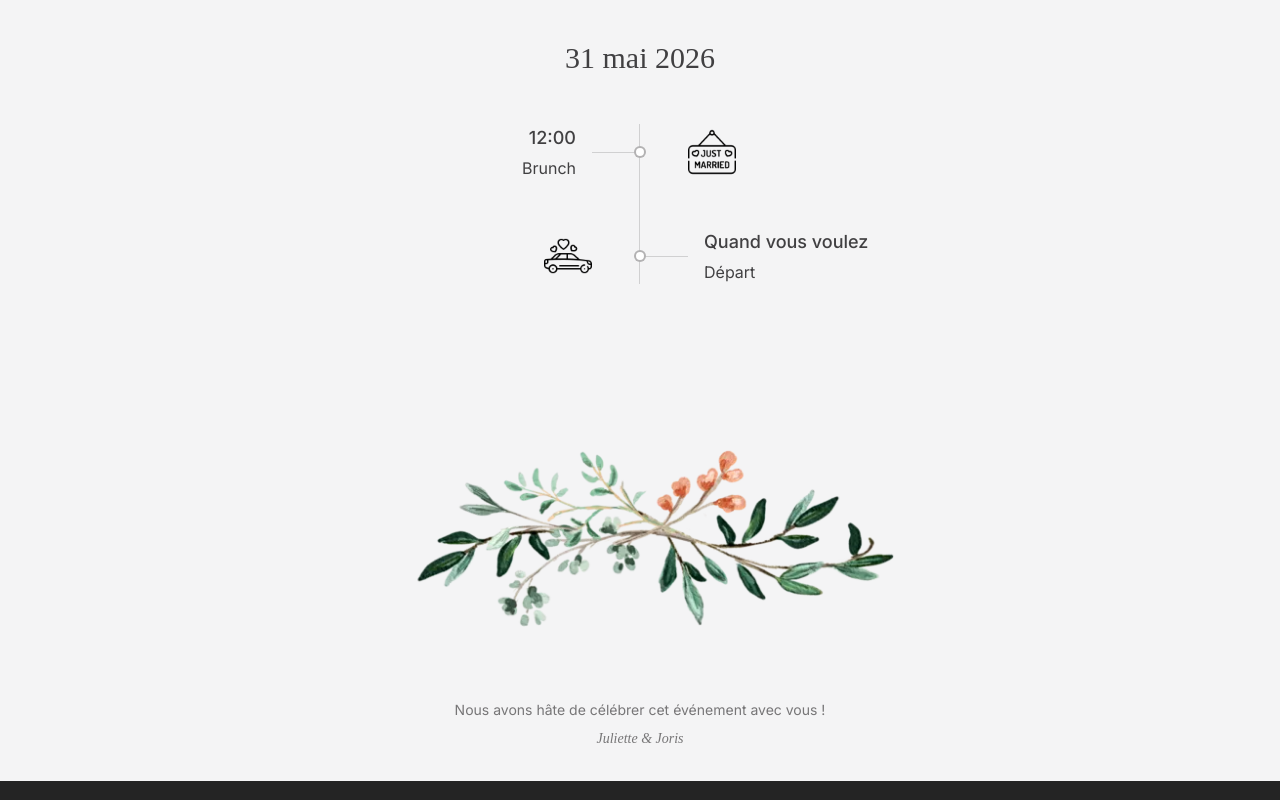
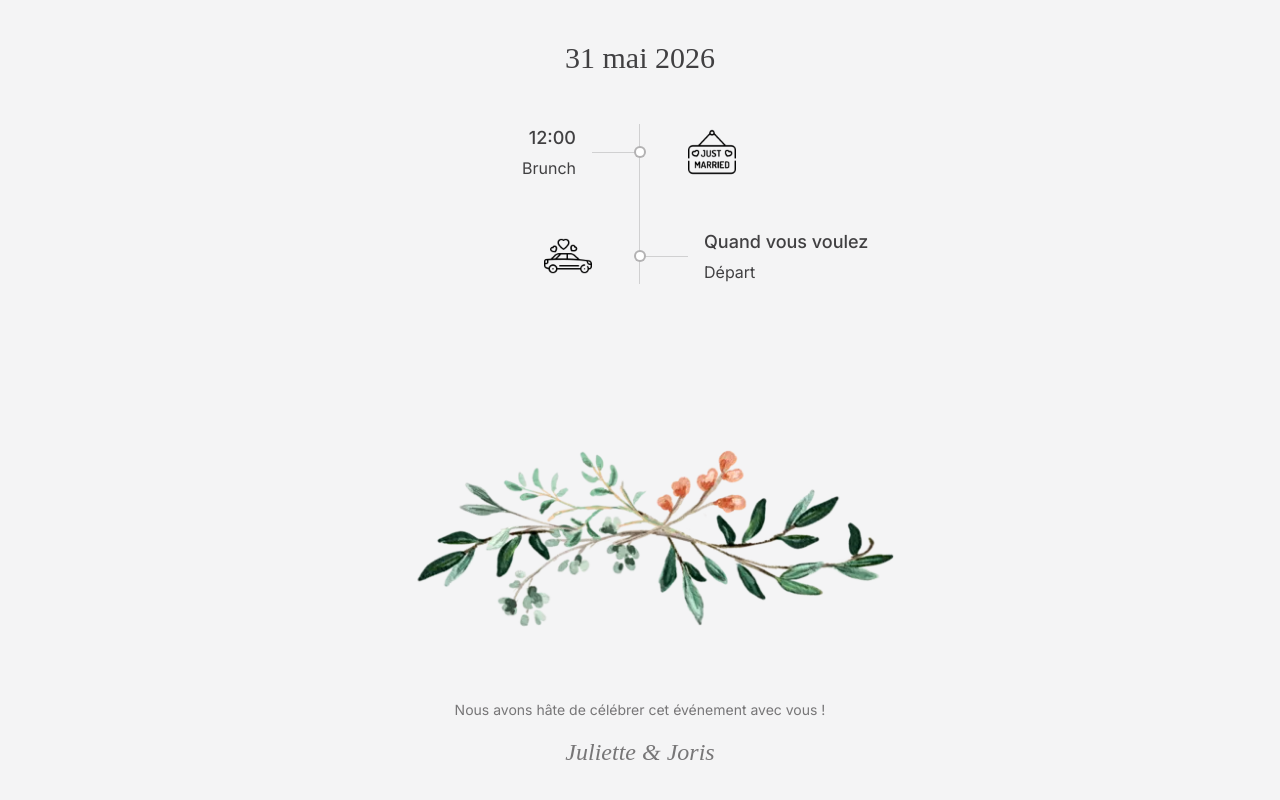
Before and after one commit to Joris-Fonck/weeding, a React (Vite) app: page / in a window 1280 px wide. Shown: the part 1784-2584 px from the top of the page. Built offline with nearby package versions, Linux system fonts and the light colour scheme; a web font is replaced by a local one.

Commit message:
footer font size

```diff
--- a/src/components/Footer.tsx
+++ b/src/components/Footer.tsx
@@ -7,8 +7,8 @@ const Footer: React.FC = () => {
     <footer className="py-8 text-center text-[#414042]/70 text-sm">
       <img src={Flower} className="w-full max-w-[1000px] mb-8 m-auto" />
       <p>Nous avons hâte de célébrer cet événement avec vous !</p>
-      <p className="mt-2">
-        <span className="font-serif italic">Juliette & Joris</span>
+      <p className="mt-4">
+        <span className="font-serif italic text-2xl">Juliette & Joris</span>
       </p>
     </footer>
   );
```
